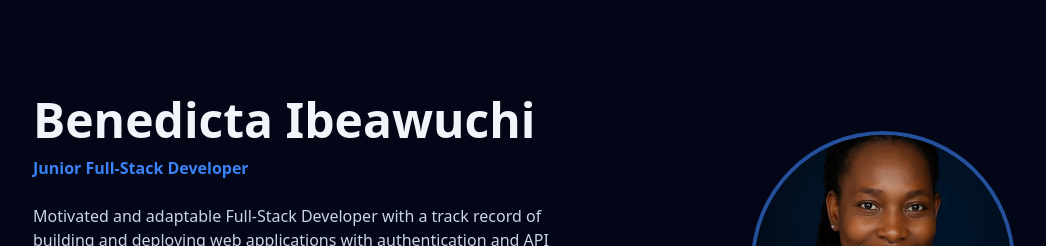
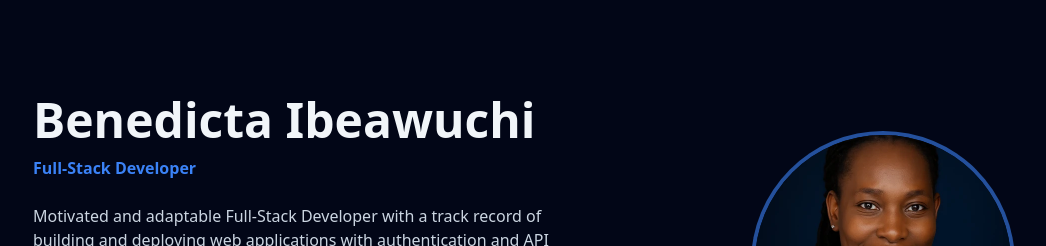
Before and after one commit to Benedicta-107/portfolio-for-benedicta, a React (Vite) app: page / in a window 1280 px wide. Shown: the top 246 px of the page, without its empty margins (47-1093 px from the left). Built offline with nearby package versions, Linux system fonts and the light colour scheme.

Commit message:
Added resume.pdf to public folder

```diff
--- a/src/components/Hero.jsx
+++ b/src/components/Hero.jsx
@@ -10,7 +10,7 @@ export default function Hero() {
             Benedicta Ibeawuchi
           </h1>
           <p className="mt-3 text-brand font-semibold">
-            Junior Full‑Stack Developer
+            Full‑Stack Developer
           </p>
           <p className="mt-6 text-slate-300 max-w-xl">
             Motivated and adaptable Full‑Stack Developer with a track record of
```
Also changed, not shown: 2 other files (tests, documents, lock files or other folders).
